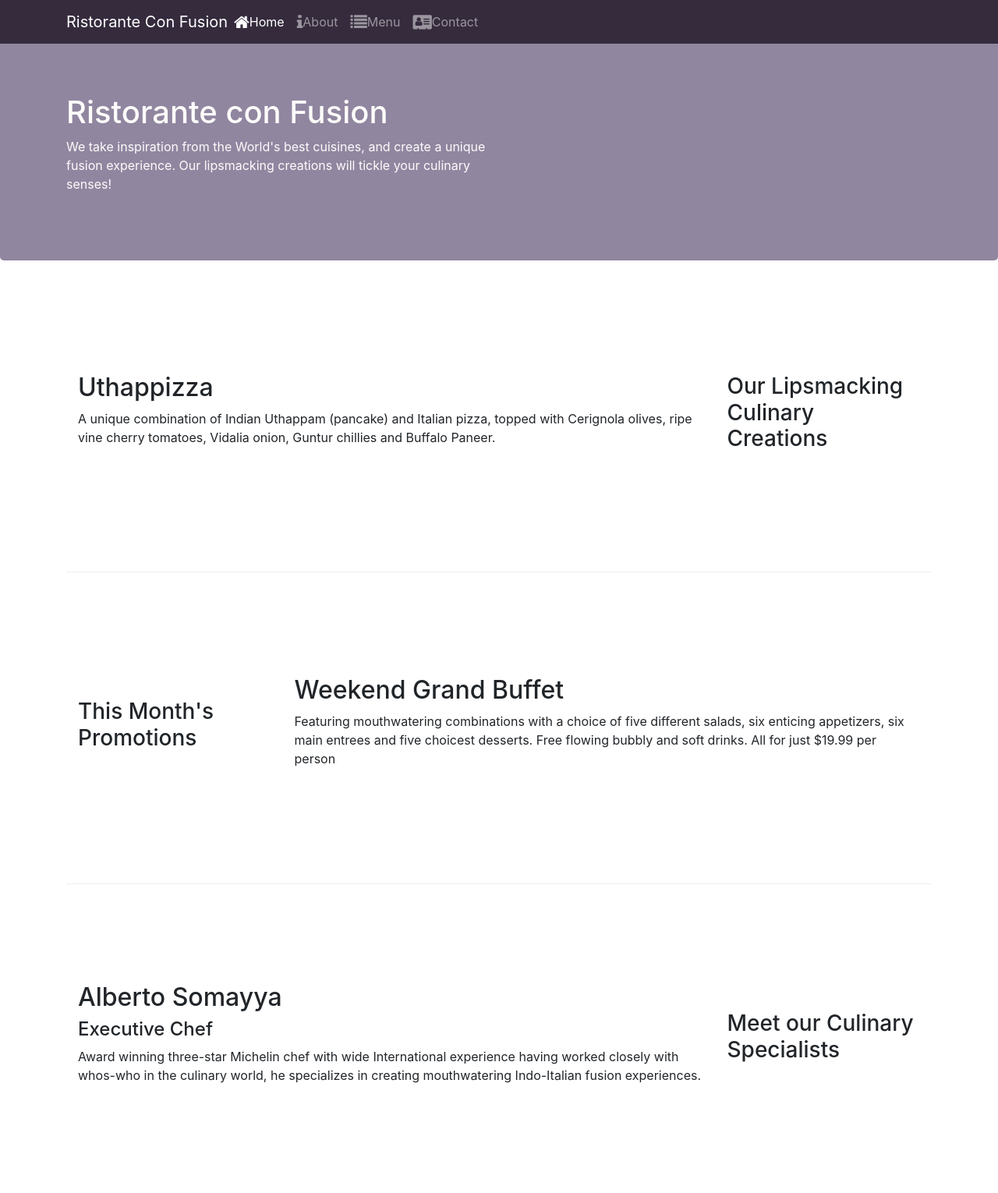
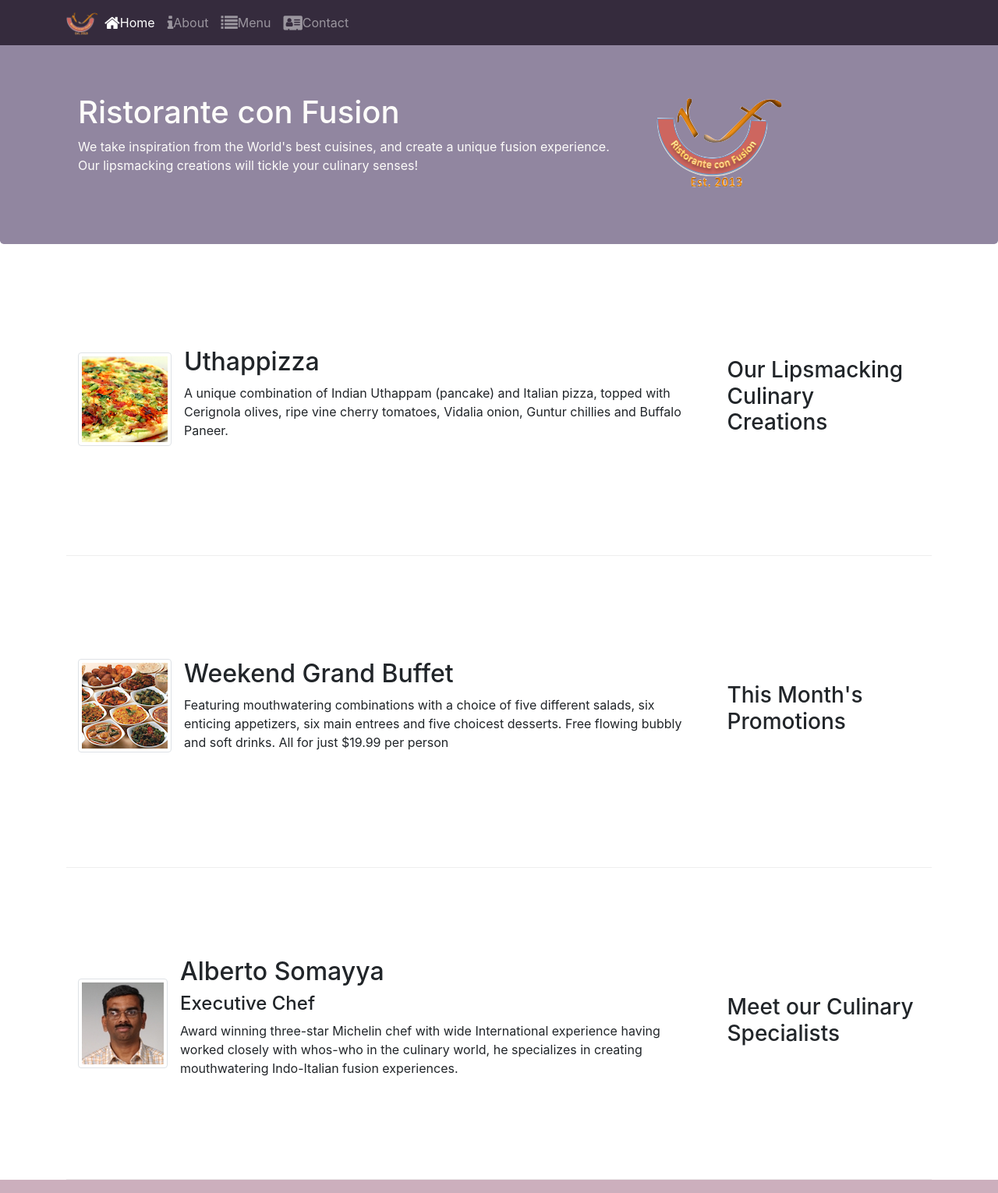
Before and after one commit to diemquynhtran/Bootstrap4, a website: page index.html in a window 1280 px wide. Shown: the top 1530 px of the page at 78% size. Drawn offline with nearby package versions, Linux system fonts and the light colour scheme.

Commit message:
Img and Media

```diff
--- a/css/styles.css
+++ b/css/styles.css
@@ -11,7 +11,7 @@
 }
 
 .footer{
-    background-color:bisque;
+    background-color:rgb(204, 175, 189);
     margin:0px auto;
     padding: 20px 0px 20px 0px;
 }
--- a/index.html
+++ b/index.html
@@ -22,7 +22,7 @@
             <button class="navbar-toggler" type="button" data-toggle ="collapse" data-target="#Navbar">
                 <span class="navbar-toggler-icon"></span>
             </button>
-            <a class="navbar-brand mr-auto" href="#">Ristorante Con Fusion</a>
+            <a class="navbar-brand mr-auto" href="#"><img src="img/logo.png" width="41" height="30"></a>
             <div class="collapse navbar-collapse" id="Navbar">
                 <ul class="navbar-nav mr-auto">
                     <li class="nav-item active"><a class="nav-link" href="#"><span class="fa fa-home fa-lg"></span>Home</a></li>
@@ -36,12 +36,13 @@
 
     <header class="jumbotron">
         <div class="container">
-            <div class="row">
-                <div class="col-12 col-sm-6">
+            <div class="row row-header">
+                <div class="col-12 col-sm-8">
                     <h1>Ristorante con Fusion</h1>
                     <p>We take inspiration from the World's best cuisines, and create a unique fusion experience. Our lipsmacking creations will tickle your culinary senses!</p>
                 </div>
-                <div class="col-12 col-sm">
+                <div class="col-12 col-sm align-self-center">
+                    <img src="img/logo.png" class="img-fluid">
                 </div>
             </div>
         </div>
@@ -53,9 +54,19 @@
                 <h3>Our Lipsmacking Culinary Creations</h3>
             </div>
             <div class="col col-sm order-sm-first col-md">
-                <h2>Uthappizza</h2>
-                <p  class="d-none d-sm-block">A unique combination of Indian Uthappam (pancake) and Italian pizza, topped with Cerignola olives, ripe vine cherry tomatoes, Vidalia onion, Guntur chillies and Buffalo Paneer.</p>
+                <div class="media">
+                    <img class="d-flex mr-3 img-thumbnail align-self-center"
+                            src="img/uthappizza.png" alt="Uthappizza">
+                    <div class="media-body">
+                        <h2 class="mt-0">Uthappizza</h2>
+                        <p class="d-none d-sm-block">A unique combination of Indian Uthappam (pancake) and
+                            Italian pizza, topped with Cerignola olives, ripe vine
+                            cherry tomatoes, Vidalia onion, Guntur chillies and
+                            Buffalo Paneer.</p>
+                    </div>
+                </div>
             </div>
+
         </div>
 
 
@@ -63,10 +74,17 @@
             <div class="col-12 col-sm-4 col-md-3">
                 <h3>This Month's Promotions</h3>
             </div>
-            <div class="col col-sm col-md">
-                <h2>Weekend Grand Buffet</h2>
-                <p  class="d-none d-sm-block">Featuring mouthwatering combinations with a choice of five different salads, six enticing appetizers, six main entrees and five choicest desserts. Free flowing bubbly and soft drinks. All for just $19.99 per person </p>
+            <div class="col col-sm col-md order-sm-first">
+                <div class="media">
+                    <img class="d-flex mr-3 img-thumbnail align-selt-center" src="img/buffet.png" alt="buffet">
+                    <div class="media-body">
+                        <h2>Weekend Grand Buffet</h2>
+                        <p class="d-none d-sm-block">Featuring mouthwatering combinations with a choice of five different salads, six enticing appetizers, six main entrees and five choicest desserts. Free flowing bubbly and soft drinks. All for just $19.99 per person </p>
+                    </div>
+                </div>
+
             </div>
+
         </div>
 
         <div class = "row row-content align-items-center">
@@ -74,9 +92,19 @@
                 <h3>Meet our Culinary Specialists</h3>
             </div>
             <div class="col col-sm order-sm-first col-md">
-                <h2>Alberto Somayya</h2>
-                <h4>Executive Chef</h4>
-                <p  class="d-none d-sm-block">Award winning three-star Michelin chef with wide International experience having worked closely with whos-who in the culinary world, he specializes in creating mouthwatering Indo-Italian fusion experiences. </p>
+                <div class="media">
+                    <img class="d-flex mr-3 img-thumbnail align-self-center"
+                            src="img/alberto.png" alt="Alberto Somayya">
+                    <div class="media-body">
+                        <h2 class="mt-0">Alberto Somayya</h2>
+                        <h4>Executive Chef</h4>
+                        <p class="d-none d-sm-block">Award winning three-star Michelin chef with wide
+                            International experience having worked closely with
+                            whos-who in the culinary world, he specializes in
+                            creating mouthwatering Indo-Italian fusion experiences.
+                            </p>
+                    </div>
+                </div>
             </div>
         </div>
     </div>
```
Also changed, not shown: aboutus.html (+3 -2 lines), contactus.html (+3 -2 lines), img/alberto.png (added), img/buffet.png (added), img/logo.png (added), img/uthappizza.png (added), 1 other file.
